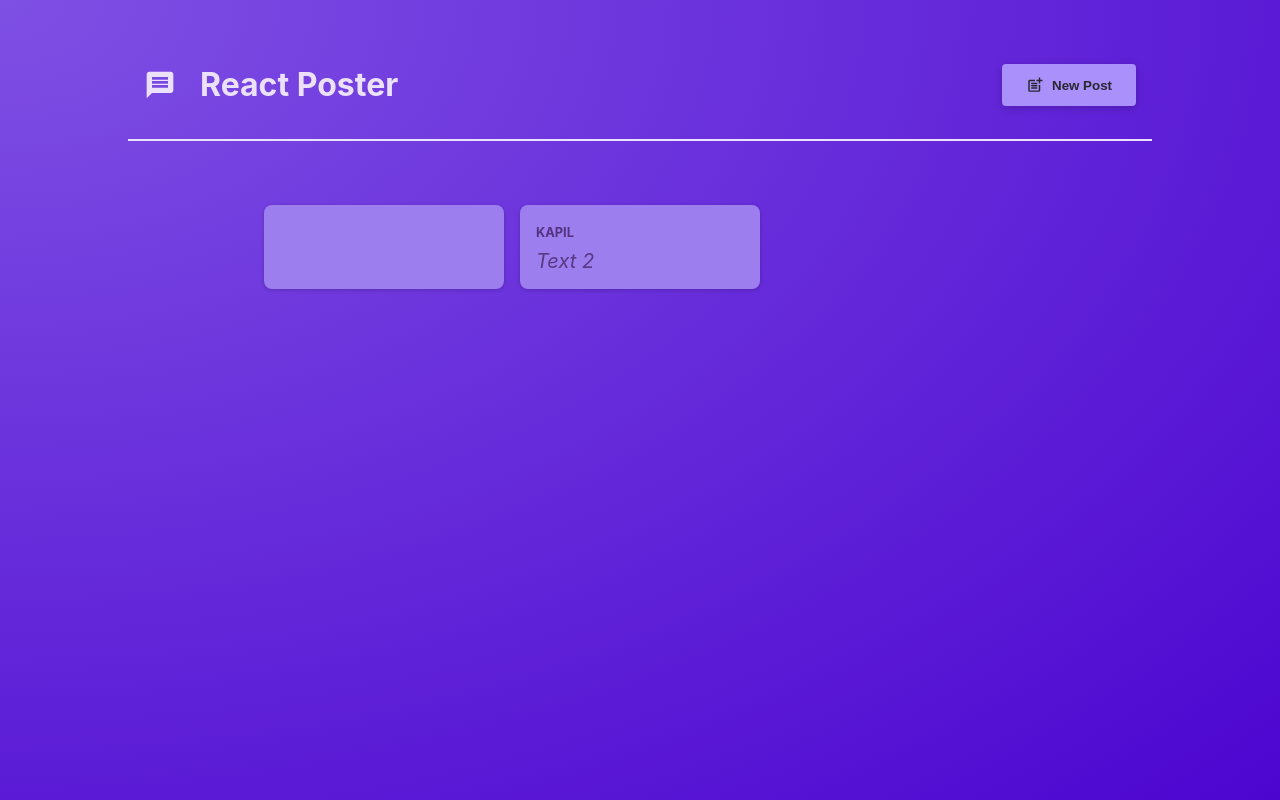
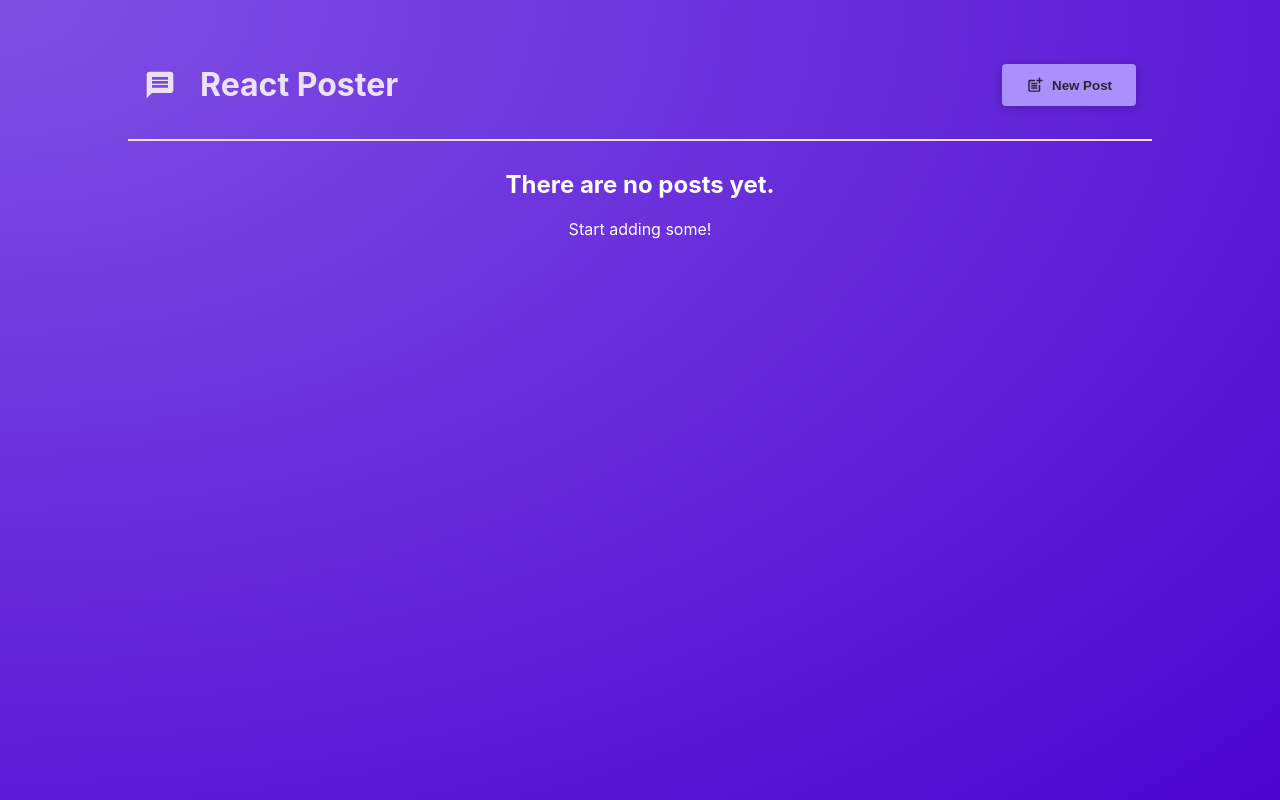
Before and after one commit to NitinRajput98/NextJS-Learning, a React (Vite) app in the folder 02-React-Refresher/starting-project/: page / in a window 1280 px wide. Built offline with nearby package versions, Linux system fonts and the light colour scheme.

Commit message:
Outputting list data

```diff
--- a/02-React-Refresher/starting-project/src/components/NewPost.jsx
+++ b/02-React-Refresher/starting-project/src/components/NewPost.jsx
@@ -1,15 +1,36 @@
+import { useState } from "react";
 import classes from "./NewPost.module.css";
 
-function NewPost({ onBodyChange, onAuthorChange, onClose }) {
+function NewPost({ onClose, onAddPost }) {
+  const [enteredBody, setEnteredBody] = useState("");
+  const [enteredAuthor, setEnteredAuthor] = useState("");
+
+  const bodyChangeHandler = (event) => {
+    setEnteredBody(event.target.value);
+  };
+
+  const authorChangeHandler = (event) => {
+    setEnteredAuthor(event.target.value);
+  };
+
+  const submitHandler = (event) => {
+    event.preventDefault();
+    const postData = {
+      body: enteredBody,
+      author: enteredAuthor,
+    };
+    onAddPost(postData);
+    onClose();
+  };
   return (
-    <form className={classes.form}>
+    <form className={classes.form} onSubmit={submitHandler}>
       <p>
         <label htmlFor="body">Text</label>
-        <textarea id="body" required rows={3} onChange={onBodyChange} />
+        <textarea id="body" required rows={3} onChange={bodyChangeHandler} />
       </p>
       <p>
         <label htmlFor="name">Your name</label>
-        <input type="text" id="name" required onChange={onAuthorChange} />
+        <input type="text" id="name" required onChange={authorChangeHandler} />
       </p>
       <p className={classes.actions}>
         <button type="button" onClick={onClose}>
--- a/02-React-Refresher/starting-project/src/components/PostLists.jsx
+++ b/02-React-Refresher/starting-project/src/components/PostLists.jsx
@@ -1,36 +1,35 @@
 import NewPost from "./NewPost";
 import Post from "./Post";
 import classes from "./PostLists.module.css";
+import Modal from "./Modal";
 import { useState } from "react";
-import Modal from "./Modal";
 
 function PostLists({ isPosting, onStopPosting }) {
-  const [enteredBody, setEnteredBody] = useState("");
-  const [enteredAuthor, setEnteredAuthor] = useState("");
+  const [posts, setPosts] = useState([]);
 
-  const bodyChangeHandler = (event) => {
-    setEnteredBody(event.target.value);
-  };
-
-  const authorChangeHandler = (event) => {
-    setEnteredAuthor(event.target.value);
-  };
+  function addPostHandler(postData) {
+    setPosts((existingPosts) => [postData, ...existingPosts]);
+  }
   return (
     <>
       {isPosting && (
         <Modal onClose={onStopPosting}>
-          <NewPost
-            onBodyChange={bodyChangeHandler}
-            onAuthorChange={authorChangeHandler}
-            onClose={onStopPosting}
-          />
+          <NewPost onClose={onStopPosting} onAddPost={addPostHandler} />
         </Modal>
       )}
-
-      <ul className={classes.posts}>
-        <Post author={enteredAuthor} body={enteredBody} />
-        <Post author="Kapil" body="Text 2" />
-      </ul>
+      {posts.length > 0 && (
+        <ul className={classes.posts}>
+          {posts.map((post) => (
+            <Post key={post.body} author={post.author} body={post.body} />
+          ))}
+        </ul>
+      )}
+      {posts.length === 0 && (
+        <div style={{ textAlign: "center", color: "white" }}>
+          <h2>There are no posts yet.</h2>
+          <p>Start adding some!</p>
+        </div>
+      )}
     </>
   );
 }
```
